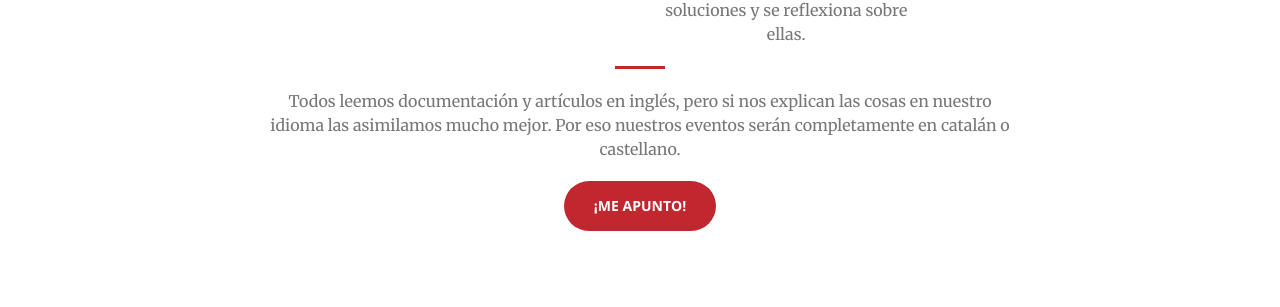
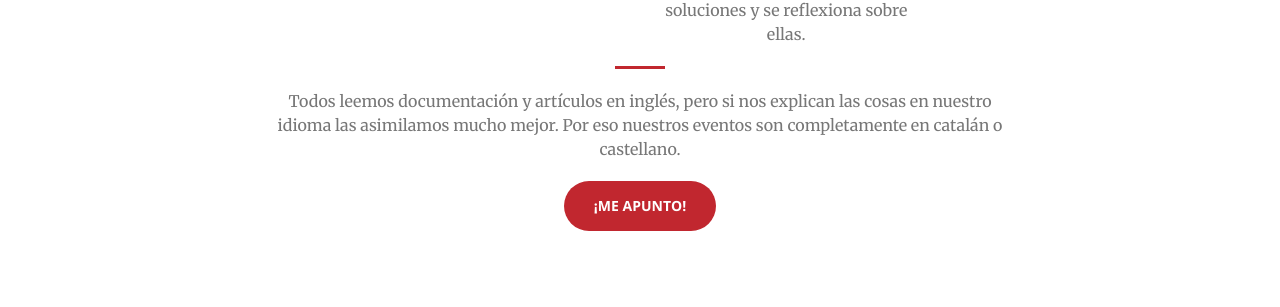
Before and after one commit to originmasters/originmasters.github.io, a Jekyll site: the page built from index.html, in a window 1280 px wide and 900 px high, scrolled down 1555 px. Shown: the part 169-476 px from the top of the window. Built offline with Jekyll 4.4.1, drawn with Linux system fonts in a browser that asks for light colours.

Commit message:
change text

```diff
--- a/_includes/services.html
+++ b/_includes/services.html
@@ -43,7 +43,7 @@
         <div class="row">
             <div class="col-lg-8 col-lg-offset-2 text-center">
                 <hr>
-                <p class="text-muted">Todos leemos documentación y artículos en inglés, pero si nos explican las cosas en nuestro idioma las asimilamos mucho mejor. Por eso nuestros eventos serán completamente en catalán o castellano.</p>
+                <p class="text-muted">Todos leemos documentación y artículos en inglés, pero si nos explican las cosas en nuestro idioma las asimilamos mucho mejor. Por eso nuestros eventos son completamente en catalán o castellano.</p>
                 <a href="#contact" class="btn btn-primary btn-xl page-scroll">¡Me apunto!</a>
             </div>
         </div>
```
